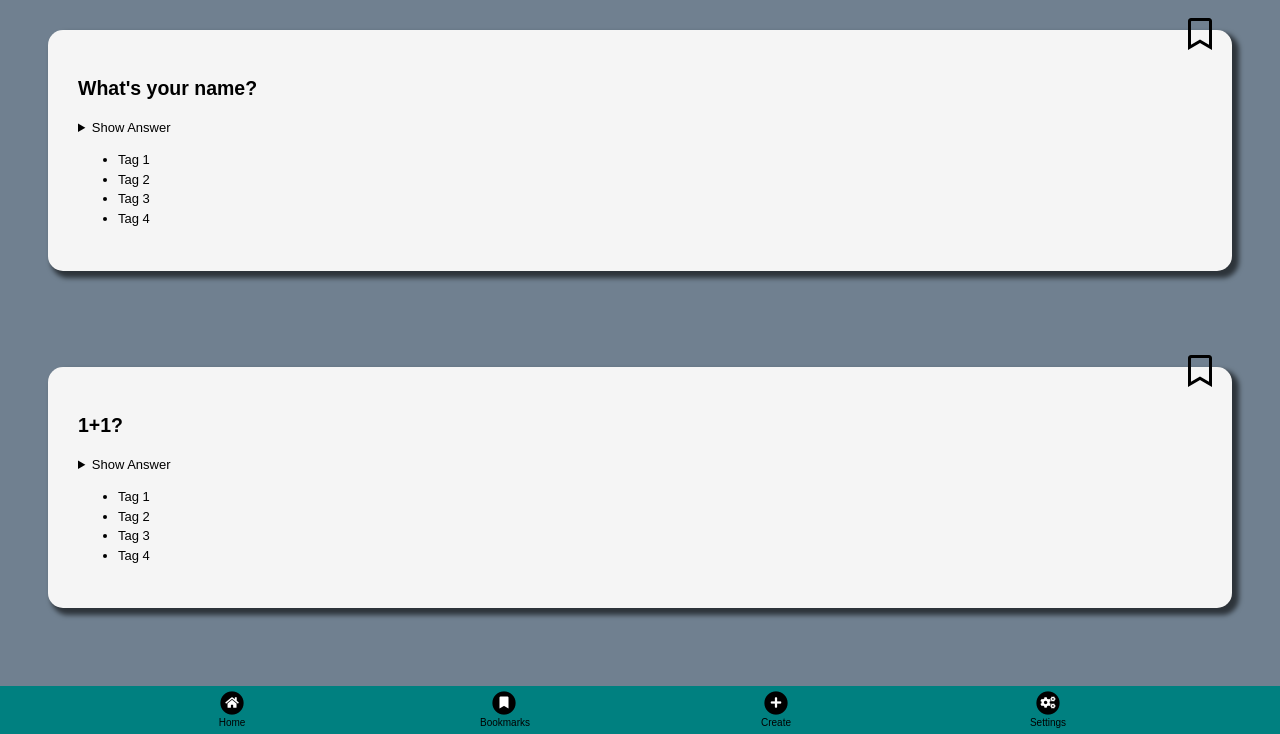
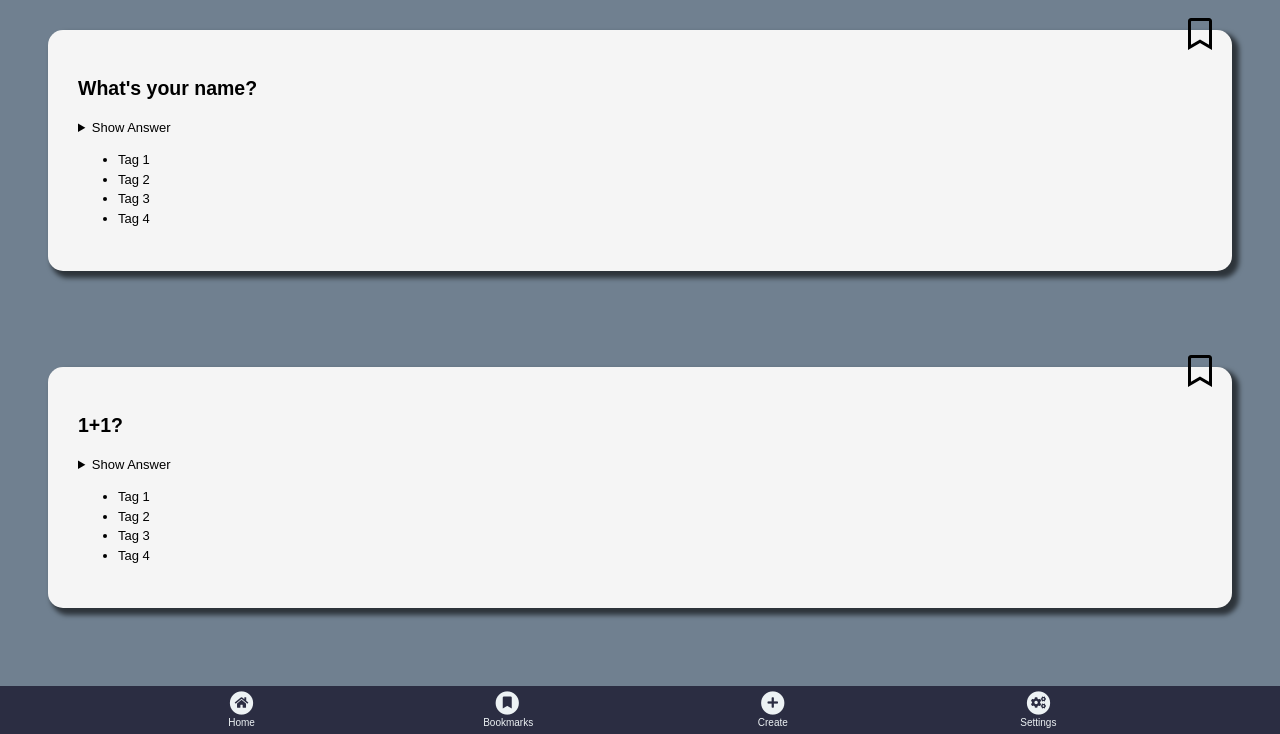
Before and after one commit to mndys/quiz-app, a website: page index.html in a window 1280 px wide. Shown: the part 66-800 px from the top of the page. Drawn offline with Linux system fonts and the light colour scheme.

Commit message:
Style nav and footer

```diff
--- /dev/null
+++ b/styles/_utilities.css
@@ -0,0 +1,7 @@
+.fa-circle {
+  color: var(--color--alice-blue);
+}
+
+.fa-inverse {
+  color: var(--color--space-cadet);
+}
--- a/styles/components/_footer.css
+++ b/styles/components/_footer.css
@@ -1,12 +1,4 @@
-.nav {
-  background-color: teal;
-  display: grid;
-  grid-template-columns: 1fr 1fr 1fr 1fr;
-  gap: 16px;
-  justify-content: center;
+.footer {
+  height: 48px;
+  background-color: var(--color--space-cadet);
 }
-
-.nav__entry {
-  height: 16px;
-  width: 16px;
-}
--- a/styles/components/_nav.css
+++ b/styles/components/_nav.css
@@ -12,11 +12,7 @@
   font-size: x-small;
   padding-top: 5px;
   text-decoration: none;
-  color: inherit;
-}
-
-.nav__entry:visited {
-  color: inherit;
+  color: var(--color--alice-blue);
 }
 
 .nav__entry > span {
--- a/styles/index.css
+++ b/styles/index.css
@@ -5,3 +5,4 @@
 @import 'components/_footer.css';
 @import 'components/_nav.css';
 @import '_variables.css';
+@import '_utilities.css';
```
